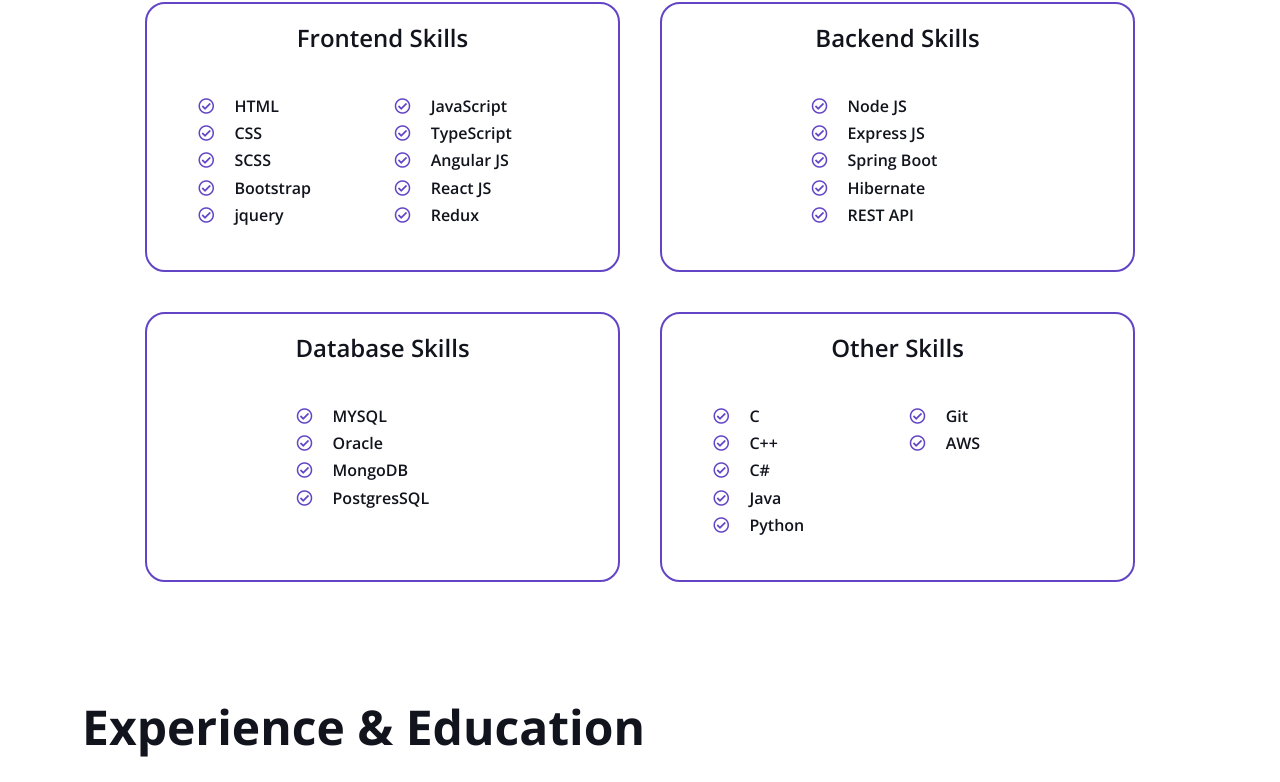
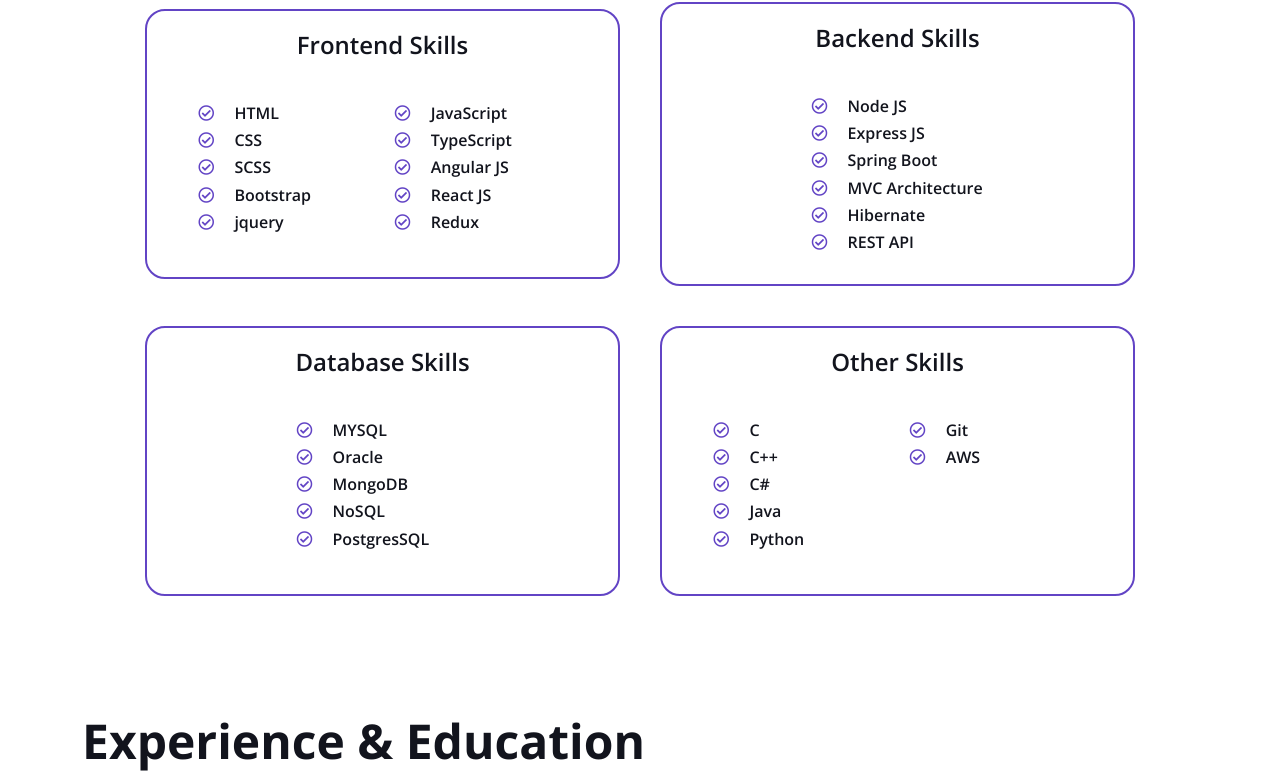
Before and after one commit to nitin-surya/Portfolio, a plain HTML site: page index.html in a window 1280 px wide. Shown: the part 1801-2583 px from the top of the page. Drawn offline with nearby package versions, Linux system fonts and the light colour scheme.

Commit message:
New 2 tech

```diff
--- a/index.html
+++ b/index.html
@@ -200,6 +200,10 @@
                                     </h6>
                                     <h6 class="font-weight-bold">
                                         <i class="far fa-check-circle text-primary me-3"></i>
+                                        MVC Architecture
+                                    </h6>
+                                    <h6 class="font-weight-bold">
+                                        <i class="far fa-check-circle text-primary me-3"></i>
                                         Hibernate
                                     </h6>
                                     <h6 class="font-weight-bold">
@@ -229,6 +233,10 @@
                                     <h6 class="font-weight-bold">
                                         <i class="far fa-check-circle text-primary me-3"></i>
                                         MongoDB
+                                    </h6>
+                                    <h6 class="font-weight-bold">
+                                        <i class="far fa-check-circle text-primary me-3"></i>
+                                        NoSQL
                                     </h6>
                                     <h6 class="font-weight-bold">
                                         <i class="far fa-check-circle text-primary me-3"></i>
```
